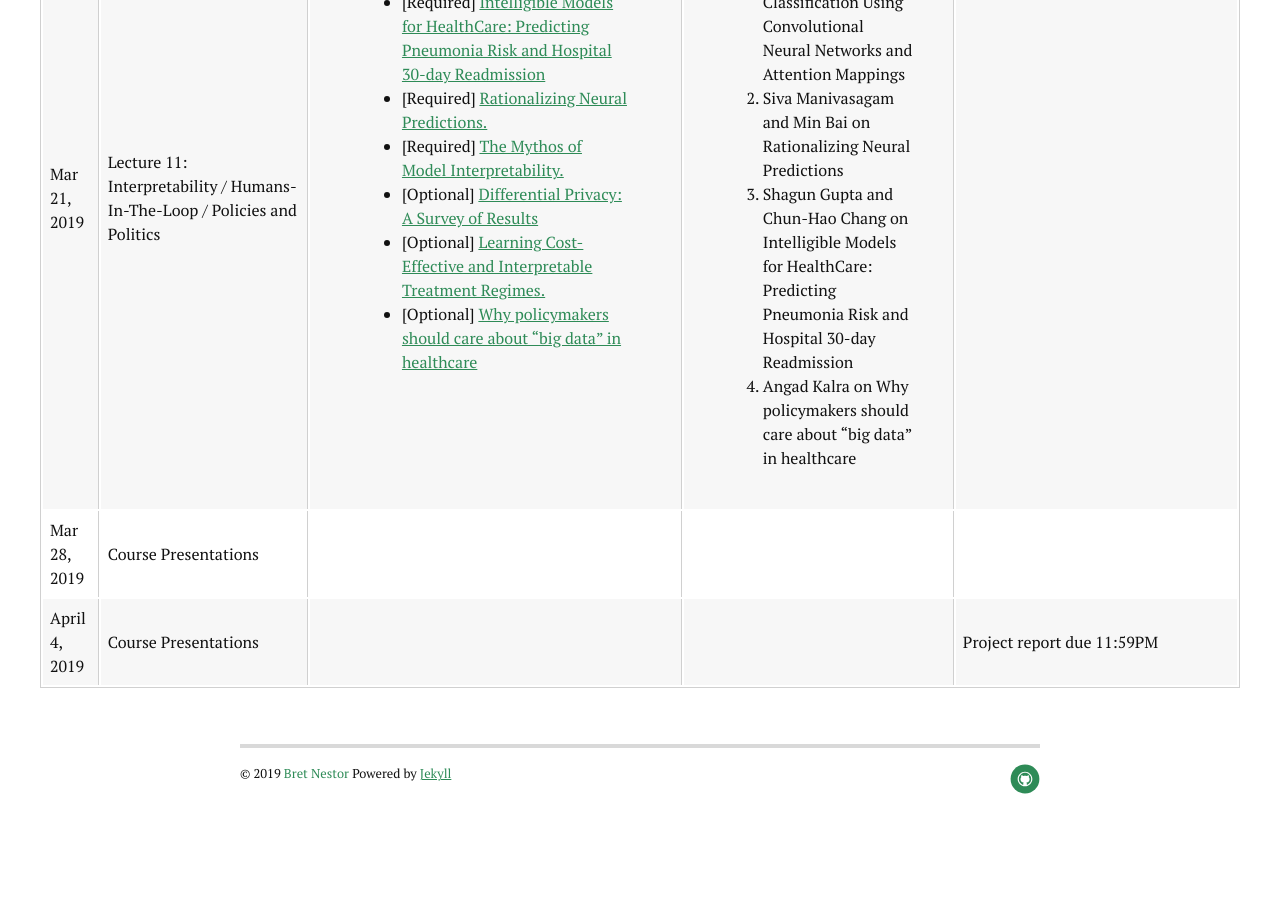
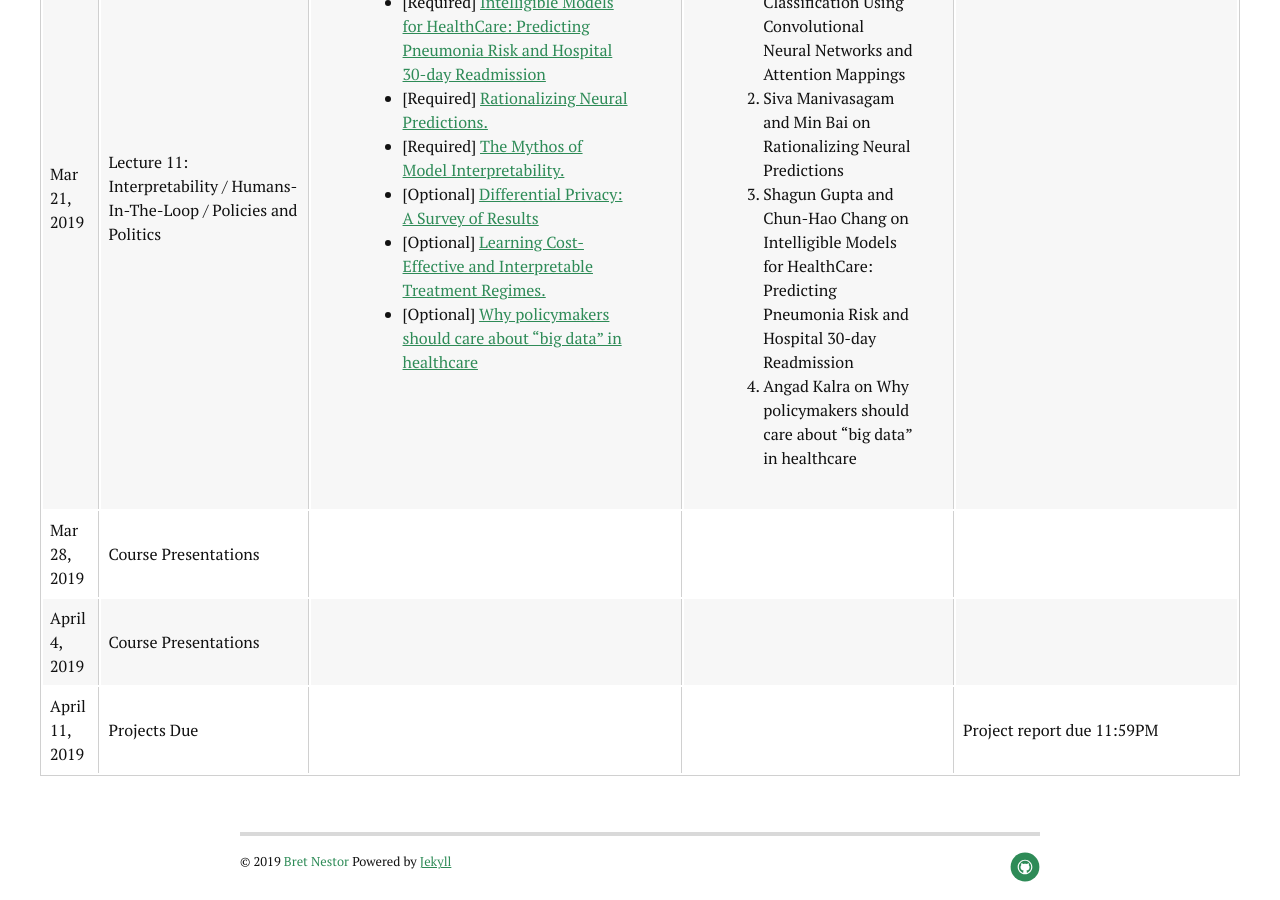
Before and after one commit to CS2541-ML4H2019/CS2541-ML4H2019.github.io, a Jekyll site: the page built from schedule.md, in a window 1280 px wide and 900 px high, scrolled down 6931 px. Built offline with Jekyll 4.4.1, drawn with Linux system fonts in a browser that asks for light colours; nearby versions of some CDN libraries; before the commit the page ends 7743 px from its top, so only the background shows below that.

Commit message:
updated project due date to April 11th

```diff
--- a/schedule.md
+++ b/schedule.md
@@ -316,6 +316,14 @@ title: Schedule
     <td></td>
     <td>
     </td>
+    <td></td>
+  </tr>
+  <tr>
+    <td>April 11, 2019</td>
+    <td>Projects Due</td>
+    <td></td>
+    <td>
+    </td>
     <td>Project report due 11:59PM</td>
   </tr>
 </table>
```
Also changed, not shown: Project.md (+2 -2 lines).
